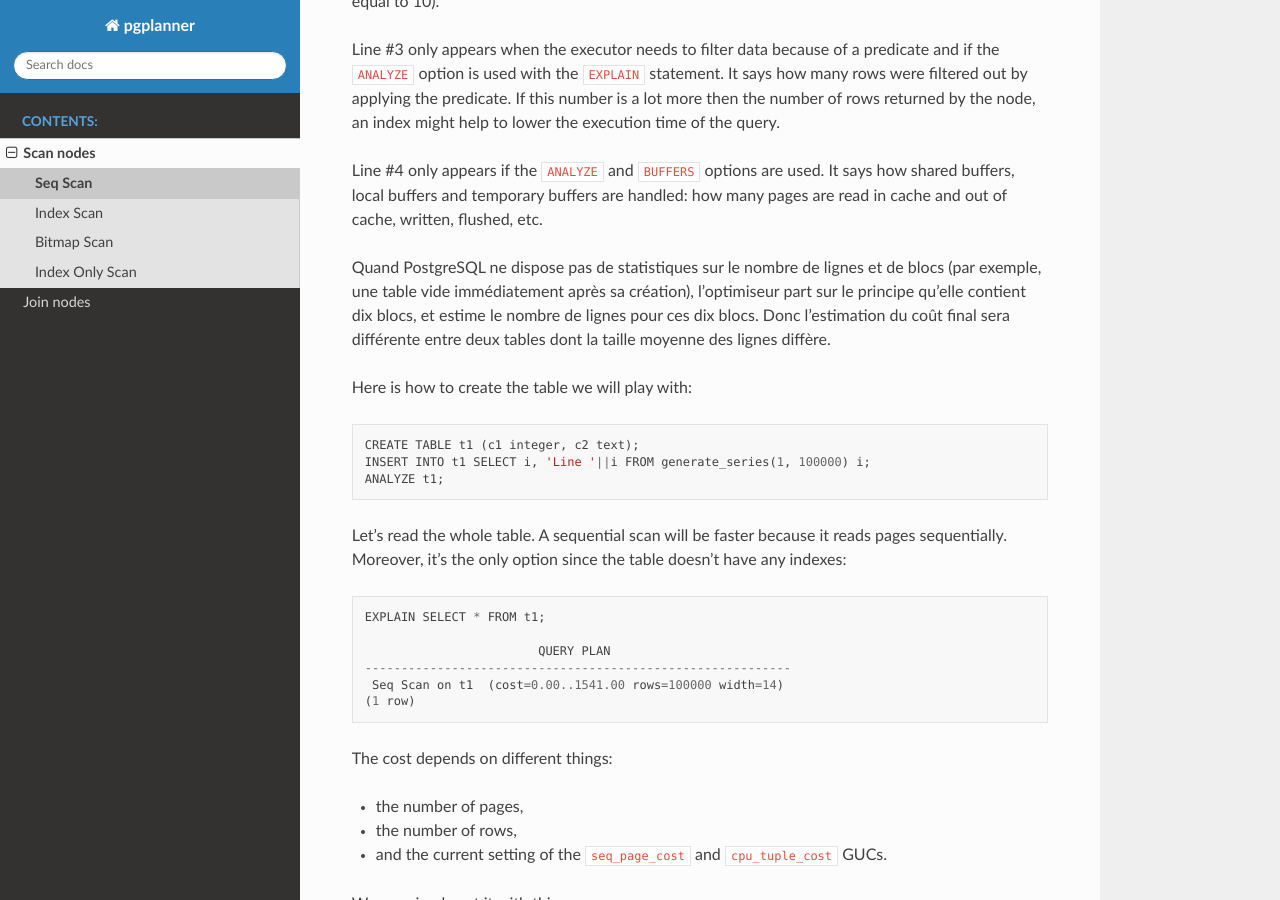
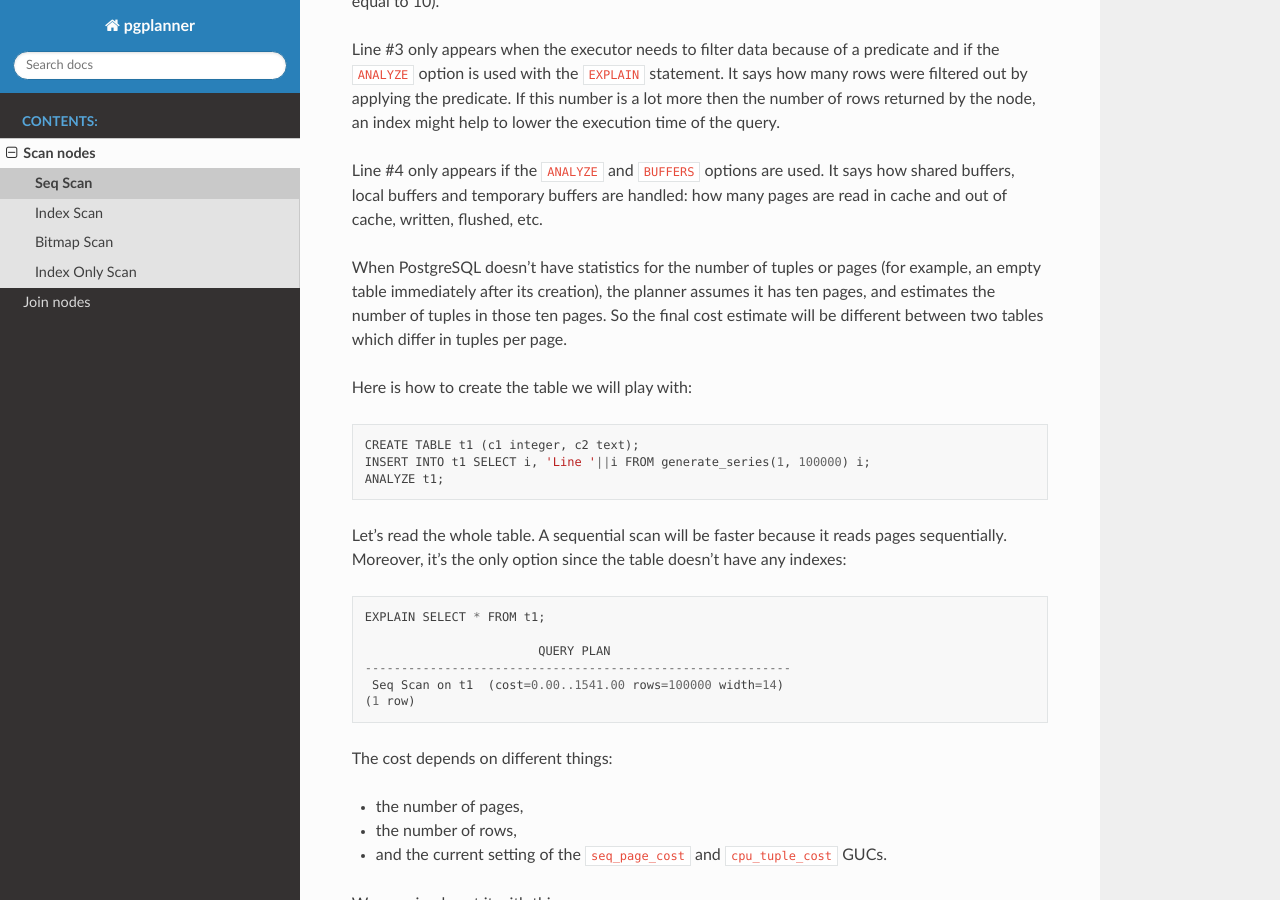
Before and after one commit to gleu/pgplanner, a Sphinx documentation site: the page built from docs/source/scan_nodes/seq_scan.rst, in a window 1280 px wide and 900 px high, scrolled down 892 px. Built offline with Sphinx 7.4.7 and the Read the Docs theme 2.0.0, drawn with Linux system fonts in a browser that asks for light colours; some of the changed text lies outside the part shown.

Commit message:
Fixes
Typos found by Justin Pryzby.

```diff
--- a/docs/source/scan_nodes/index_scan.rst
+++ b/docs/source/scan_nodes/index_scan.rst
@@ -20,14 +20,14 @@
 
 The first line gives us the node name, the index name, and the relation name.
 The executor will read this index, following the tree structure on disk. At
-each value found, it will read the adequate table's row.
+each value found, it will read the associated table's row.
 
 Line #2 appears only when the index can satisfy a predicate In this example,
 the executor uses the index to quickly find the rows for which c1 is less than
 1000.
 
 Line #3 may appear if there's another filter used on the index' relation. This
-filtering happens once the adequate row on the table has been read.
+filtering happens once the associated row on the table has been read.
 
 Line #4 only appears when the executor needs to filter data other than with
 the index and if the ``ANALYZE`` option is used with the ``EXPLAIN``
@@ -75,7 +75,7 @@
 
 Due to the tree structure of an index, doing an index scan is pretty slow
 because the OS needs to move the heads of the disk in order to find the next
-interesting page. This behaviour tends to disable the Read Aheah functionality
+interesting page. This behaviour tends to disable the Read Ahead functionality
 of the OS. Because of this, reading the same amount of data in a table and in
 an index will have completely different performances. The index scan will be
 longer, unless the index is available in memory or on a SSD disk. In both
--- a/docs/source/scan_nodes/seq_scan.rst
+++ b/docs/source/scan_nodes/seq_scan.rst
@@ -48,11 +48,11 @@
 says how shared buffers, local buffers and temporary buffers are handled: how
 many pages are read in cache and out of cache, written, flushed, etc.
 
-Quand PostgreSQL ne dispose pas de statistiques sur le nombre de lignes et de
-blocs (par exemple, une table vide immédiatement après sa création), l'optimiseur
-part sur le principe qu'elle contient dix blocs, et estime le nombre de lignes pour
-ces dix blocs. Donc l'estimation du coût final sera différente entre deux tables dont
-la taille moyenne des lignes diffère.
+When PostgreSQL doesn't have statistics for the number of tuples or pages (for
+example, an empty table immediately after its creation), the planner assumes
+it has ten pages, and estimates the number of tuples in those ten pages.  So
+the final cost estimate will be different between two tables which differ in
+tuples per page.
 
 Here is how to create the table we will play with::
 
```
Also changed, not shown: other parts of docs/source/scan_nodes/seq_scan.rst (+3 -3 lines).
